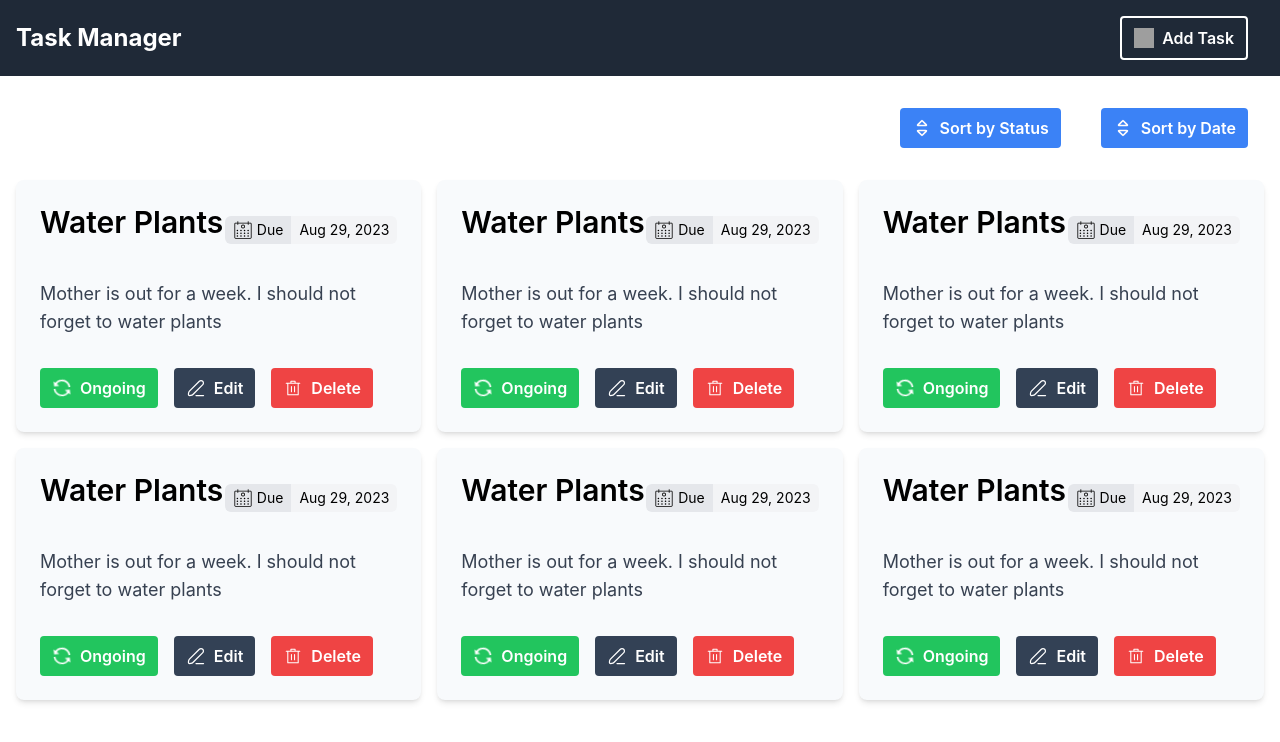
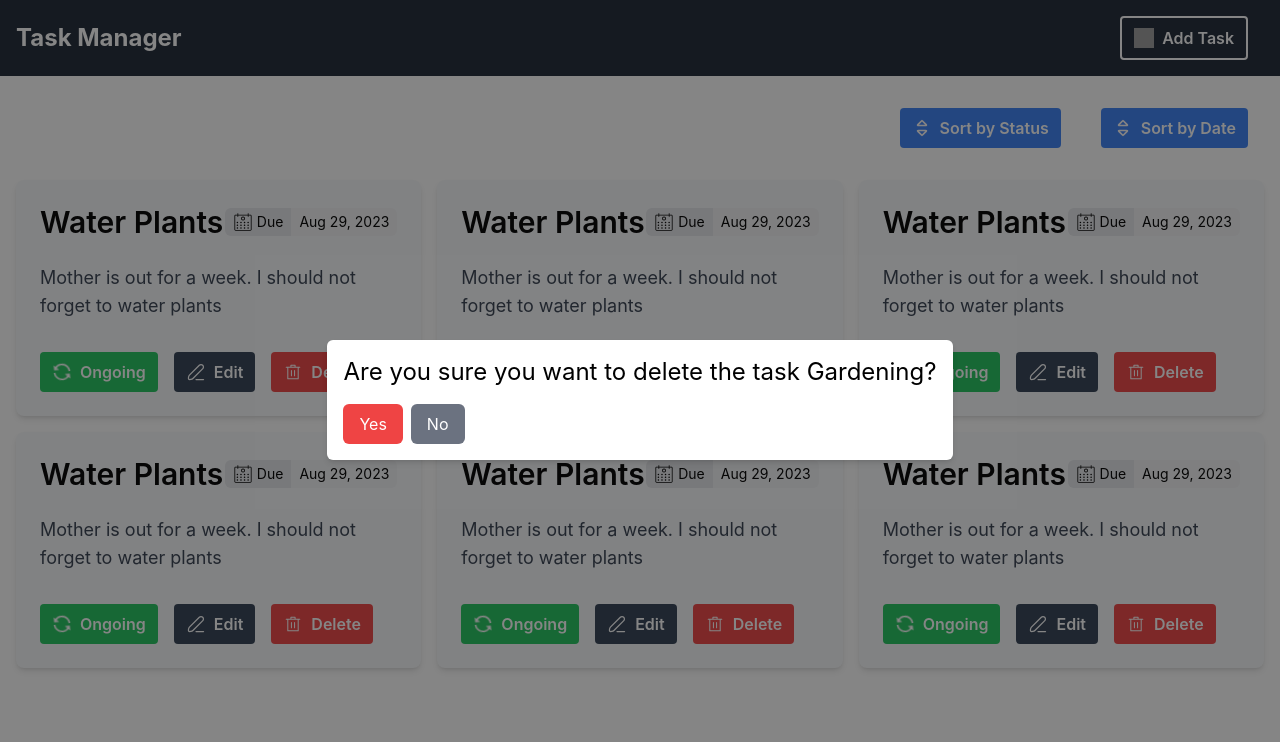
Before and after one commit to Ibtid/Task-Manager, a React (Create React App) app: page /tasks/list in a window 1280 px wide. Shown: the top 742 px of the page. Built offline with nearby package versions, Linux system fonts and the light colour scheme; grey boxes are pictures that could not be loaded.

Commit message:
create confirmation modal

```diff
--- a/src/components/tasks/TaskCard.component.tsx
+++ b/src/components/tasks/TaskCard.component.tsx
@@ -9,7 +9,7 @@ export const TaskCard: FC = () => {
     <Fragment>
       <div className="bg-slate-50 p-6 rounded-lg shadow-md max-w-lg mx-auto sm:max-w-xl lg:max-w-2xl xl:max-w-3xl">
         <div className="flex flex-col items-center justify-between lg:flex-row mb-6">
-          <div className="text-2xl lg:text-3xl font-semibold mb-4">Water Plants</div>
+          <div className="text-2xl lg:text-3xl font-semibold mb-4 lg:mb-0">Water Plants</div>
           <div className="flex items-center text-xs md:text-sm">
             <div className="bg-gray-200 pt-1 pb-1 pr-2 pl-2 text rounded-l-md flex items-center">
               <img
--- a/src/components/tasks/TasksList.component.tsx
+++ b/src/components/tasks/TasksList.component.tsx
@@ -4,10 +4,12 @@ import sortIcon from "../../img/sort.svg";
 import SortByStatusDropdown from "../common/dropdowns/SortByStatus.dropdown";
 import SortByDateDropdown from "../common/dropdowns/SortByDate.dropdown";
 import AddButton from "../common/buttons/add.button";
+import{ConfirmationCardModal} from "../../modals/index";
 
 export const TaskList: FC = () => {
   return (
     <Fragment>
+      <ConfirmationCardModal taskName={"Gardening"} onConfirm={()=>{}} onCancel={()=>{}}/>
       <header className="bg-gray-800 text-white p-4">
         <div className="container mx-auto flex justify-between items-center">
           <div className="text-2xl font-bold">Task Manager</div>
--- /dev/null
+++ b/src/modals/confirmationCard/ConfirmationCard.css
@@ -0,0 +1,12 @@
+.confirmation_card{
+    display: flex;
+    align-items: center;
+    justify-content: center;
+    height: 100vh;
+    width: 100vw;
+    background-color: rgba(13, 13, 13, 0.5);
+    position: fixed;
+    left: 0px;
+    top: 0px;
+    z-index: 2050;
+}
--- /dev/null
+++ b/src/modals/confirmationCard/ConfirmationCard.tsx
@@ -0,0 +1,40 @@
+import React from "react";
+import "./ConfirmationCard.css";
+
+interface IConfirmationCardProps {
+  taskName: string;
+  onConfirm: () => void;
+  onCancel: () => void;
+}
+
+export const ConfirmationCardModal: React.FC<IConfirmationCardProps> = ({
+  taskName,
+  onConfirm,
+  onCancel,
+}) => {
+  return (
+    <div className="confirmation_card">
+      <div className="p-4 bg-white shadow-md rounded-md">
+        <div className="mb-4 text-2xl">
+          Are you sure you want to delete the task {taskName}?
+        </div>
+        <div className="flex">
+          <button
+            className="bg-red-500 text-white px-4 py-2 mr-2 rounded-md hover:bg-red-600"
+            onClick={onConfirm}
+          >
+            Yes
+          </button>
+          <button
+            className="bg-gray-500 text-white px-4 py-2 rounded-md hover:bg-gray-600"
+            onClick={onCancel}
+          >
+            No
+          </button>
+        </div>
+      </div>
+    </div>
+  );
+};
+
+// export default ConfirmationCardModal;
--- a/src/modals/index.ts
+++ b/src/modals/index.ts
@@ -1 +1,2 @@
 export * from './spinkit/Spinkit';
+export * from './confirmationCard/ConfirmationCard'
```
